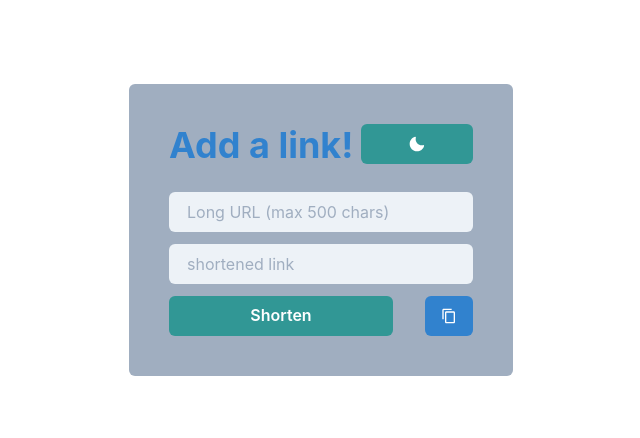
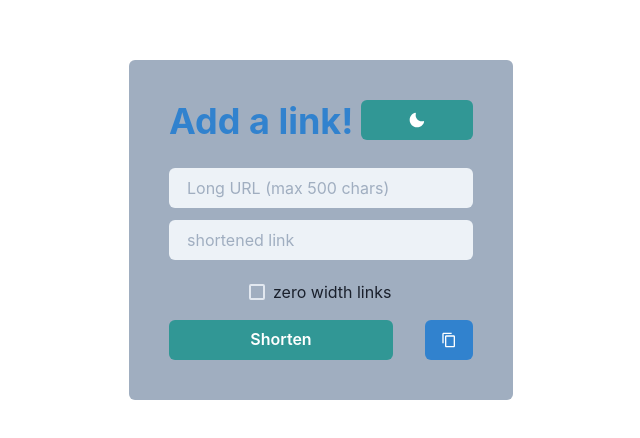
Before and after one commit to rpxs/linki, a Next.js app: page / in a window 1280 px wide. Shown: the part 170-608 px from the top of the page, without its empty margins (319-959 px from the left). Built offline with nearby package versions, Linux system fonts and the light colour scheme.

Commit message:
(roadmap) finish adding invisible links

```diff
--- /dev/null
+++ b/lib/zws.js
@@ -0,0 +1,13 @@
+const { randomBytes } = require("crypto");
+const zeroWidthCap = "\u200B";
+const zeroWidthChars = [zeroWidthCap, "\u200C", "\u200D", "\u2060", "\u180E"];
+const zwsGenerator = (size) => {
+  return (
+    [...randomBytes(size)]
+      .map((byte) => zeroWidthChars[+byte % zeroWidthChars.length])
+      .join("")
+      .slice(1) + zeroWidthCap
+  );
+};
+export default zwsGenerator;
+/* credit to @aetheryx for this function, https://github.com/aetheryx/sharex-upload-server/blob/master/src/formats/zws.js */
--- a/package.json
+++ b/package.json
@@ -12,6 +12,7 @@
     "@chakra-ui/react": "^1.6.3",
     "@emotion/react": "^11",
     "@emotion/styled": "^11",
+    "crypto": "^1.0.1",
     "framer-motion": "^4",
     "ioredis": "^4.27.6",
     "next": "10.2.3",
--- a/pages/api/create.js
+++ b/pages/api/create.js
@@ -1,9 +1,10 @@
 import { v4 as uuidv4 } from "uuid";
 import random from "../../lib/random";
 import redis from "../../lib/redis";
+import zwsGenerator from "../../lib/zws";
 
 export default async function createLink(req, res) {
-  const { link } = req.body;
+  const { link, zws } = req.body;
   const isUrl = (string) => {
     try {
       return Boolean(
@@ -27,12 +28,13 @@ export default async function createLink(req, res) {
     const newLink = {
       id,
       link: new RegExp("^(http|https)://", "i").test(link)
-          ? link
-          : `https://${link}`,
+        ? link
+        : `https://${link}`,
       views: 1,
       created_at: Date.now(),
     };
-    const url = await random(6);
+
+    const url = zws ? zwsGenerator(12) : random(6);
     console.log(url);
 
     await redis.hset("links", url, JSON.stringify(newLink));
@@ -40,7 +42,6 @@ export default async function createLink(req, res) {
       short_link: url,
     });
   } else {
-    console.log("threw this");
     res.status(400).json({
       error: "your link is too massive",
     });
--- a/pages/index.js
+++ b/pages/index.js
@@ -4,24 +4,27 @@ import {
   Heading,
   Input,
   Button,
+  Checkbox,
   useColorMode,
   useColorModeValue,
   useToast,
   useClipboard,
 } from "@chakra-ui/react";
 import { MoonIcon, SunIcon, CopyIcon, CheckCircleIcon } from "@chakra-ui/icons";
-import { useRef, useEffect } from "react";
+import { useRef, useEffect, useState } from "react";
 export default function Home() {
   const { toggleColorMode } = useColorMode();
   const toast = useToast();
   const linkInputRef = useRef(null);
   const shortRef = useRef(0);
   const { hasCopied, onCopy } = useClipboard(shortRef.current.value);
+  const [zwsOn, setZws] = useState(false);
   const handleForm = async () => {
     if (linkInputRef.current.value == "") return;
     const res = await fetch("/api/create", {
       body: JSON.stringify({
         link: linkInputRef.current.value,
+        zws: zwsOn,
       }),
       headers: {
         "Content-Type": "application/json",
@@ -52,7 +55,10 @@ export default function Home() {
   };
 
   useEffect(() => {
-    if (window.matchMedia && window.matchMedia('(prefers-color-scheme: dark)').matches) {
+    if (
+      window.matchMedia &&
+      window.matchMedia("(prefers-color-scheme: dark)").matches
+    ) {
       toggleColorMode();
     }
   }, []);
@@ -87,6 +93,17 @@ export default function Home() {
           placeholder="shortened link"
           isReadOnly
         />
+        <Checkbox
+          onChange={(event) => {
+            setZws(event.target.checked);
+          }}
+          colorScheme="teal"
+          mb={4}
+          mt={2}
+          ml={20}
+        >
+          zero width links
+        </Checkbox>
         <Button colorScheme="blue" onClick={onCopy} mb={10} ml={64}>
           {hasCopied ? <CheckCircleIcon /> : <CopyIcon />}
         </Button>
```
Also changed, not shown: 1 other file (tests, documents, lock files or other folders).
